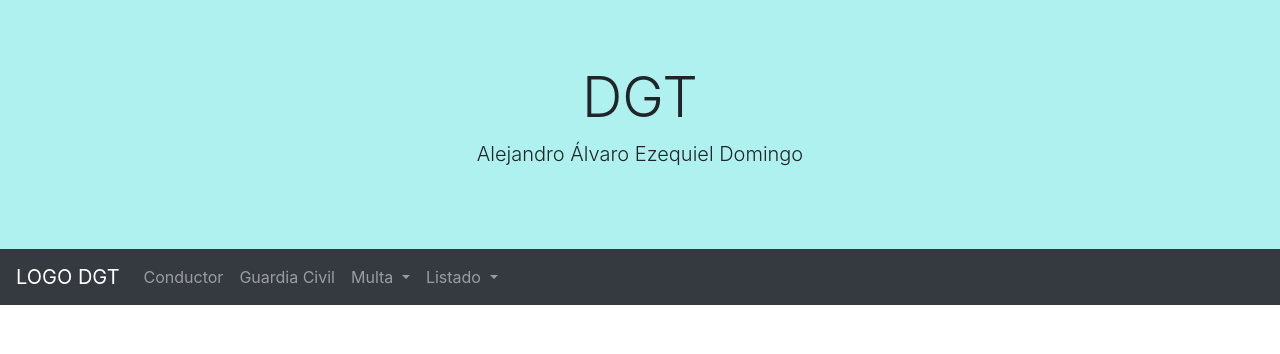
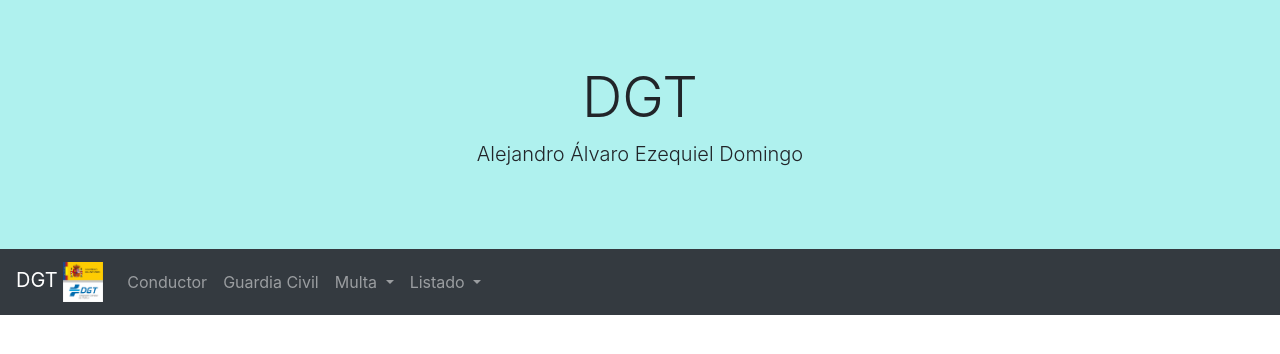
Before and after one commit to DomingoZG/DGTPractica, a plain HTML site: page index.html in a window 1280 px wide. Drawn offline with nearby package versions, Linux system fonts and the light colour scheme.

Commit message:
Update index.html

```diff
--- a/index.html
+++ b/index.html
@@ -25,7 +25,9 @@
 
     <!--Barra nav-->
     <nav class="navbar navbar-expand-lg navbar-dark bg-dark">
-      <a class="navbar-brand" href="#">LOGO DGT</a>
+      <a class="navbar-brand" href="#"> DGT
+        <img src="logo.png" width="40" height="40" alt="">
+      </a>
       <button class="navbar-toggler" type="button" data-toggle="collapse" data-target="#navbarSupportedContent" aria-controls="navbarSupportedContent" aria-expanded="false" aria-label="Toggle navigation">
         <span class="navbar-toggler-icon"></span>
       </button>
```
